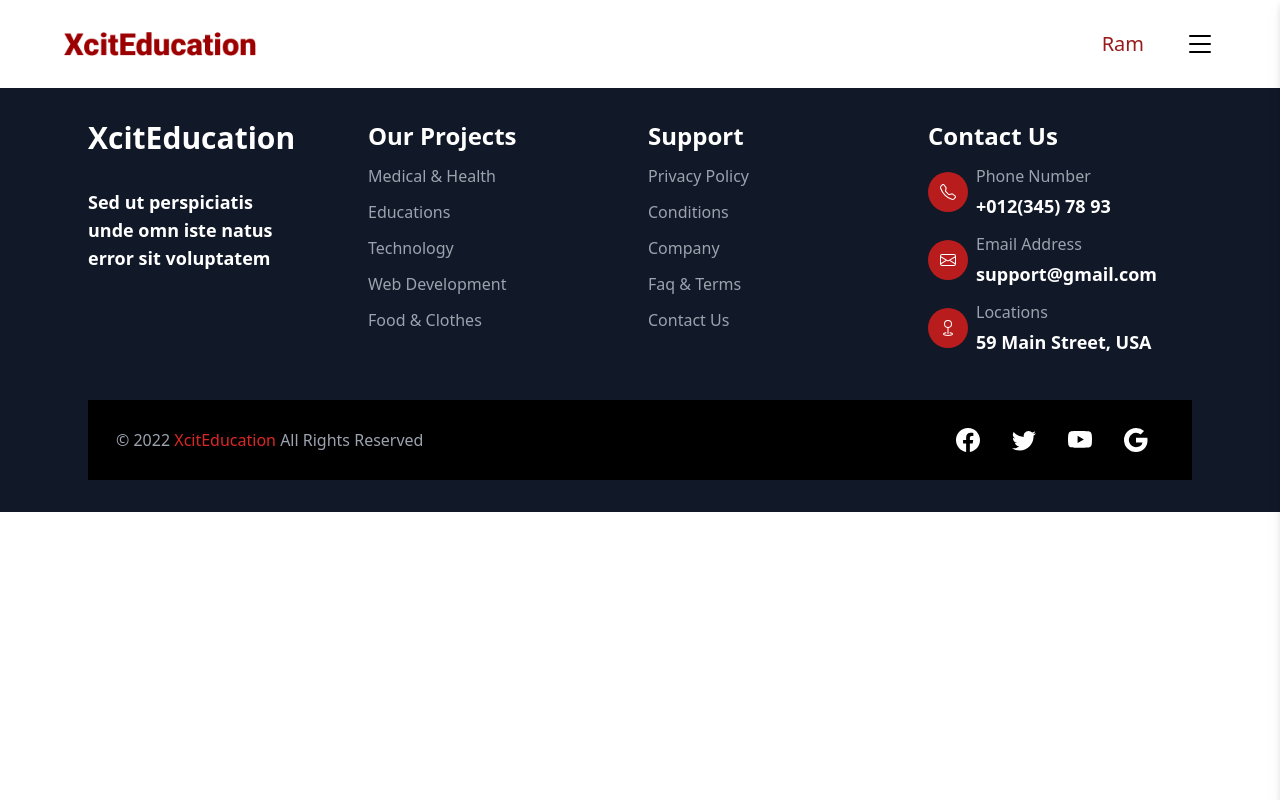
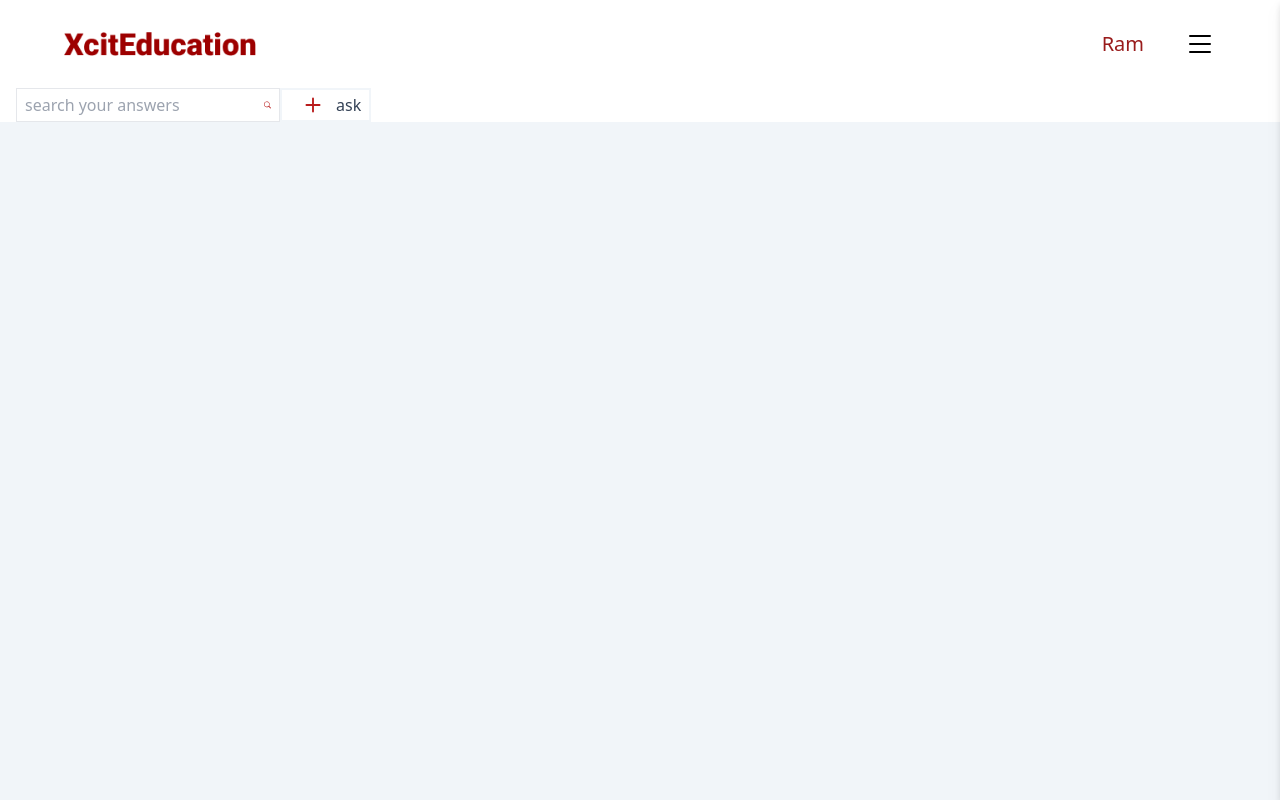
Before and after one commit to devjs1000/course-hub, a React (Vite) app: page /Community in a window 1280 px wide. Shown: the top 800 px of the page. Built offline with nearby package versions, Linux system fonts and the light colour scheme; no server answers.

Commit message:
community component added and created

```diff
--- a/src/App.jsx
+++ b/src/App.jsx
@@ -8,6 +8,8 @@ import Profile from './components/Profile';
 import MyCourses from './components/MyCourses';
 import Footer from './components/Footer';
 import Assignment from './components/Assignment';
+import Community from './components/Community/Community'
+
 // const Login =lazy(()=> import('./components/Auth/Login'))
 // const Signup =lazy(()=> import('./components/Auth/Signup'))
 // const Profile =lazy(()=> import('./components/Profile'))
@@ -32,6 +34,7 @@ function App() {
 				<Route path='/my-profile' element={<Profile />} />
 				<Route path='/my-courses' element={<MyCourses />} />
 				<Route path='/my-assignments' element={<Assignment />} />
+					<Route path='/Community' element={<Community />} />
 
 			</Routes>
 			<Footer />
--- /dev/null
+++ b/src/components/Community/Community.jsx
@@ -0,0 +1,20 @@
+import Button from '../../UI/Button'
+import CountButton from '../../UI/CountButton'
+import Search from '../../UI/Search'
+import {Plus} from 'react-bootstrap-icons'
+const Community=()=>{
+  return  (
+    <div className='bg-slate-100 h-screen' >
+<div className='bg-white  px-4 flex'>
+  <Search placeholder='search your answers' />
+  <button className='flex items-center text-slate-700 border border-[2px] border-slate-100 px-2 bg-white'>
+<Plus className='text-red-700   mx-2' size={30} />
+ask
+  </button>
+</div>
+
+    </div>
+  )
+}
+
+export default Community;
--- a/src/context/Store.jsx
+++ b/src/context/Store.jsx
@@ -46,9 +46,9 @@ useEffect(()=>{
     getAllCoursesOfUser(user.data._id, (data)=>{
       setMyCourses(data)
     })
-getAssignmentsOfUser(user.data._id,(data)=>{
-  console.log(data);
-})
+// getAssignmentsOfUser(user.data._id,(data)=>{
+//   console.log(data);
+// })
 
   } catch (error) {
     console.log('eror');
```
Also changed, not shown: src/components/Community.jsx (deleted).
